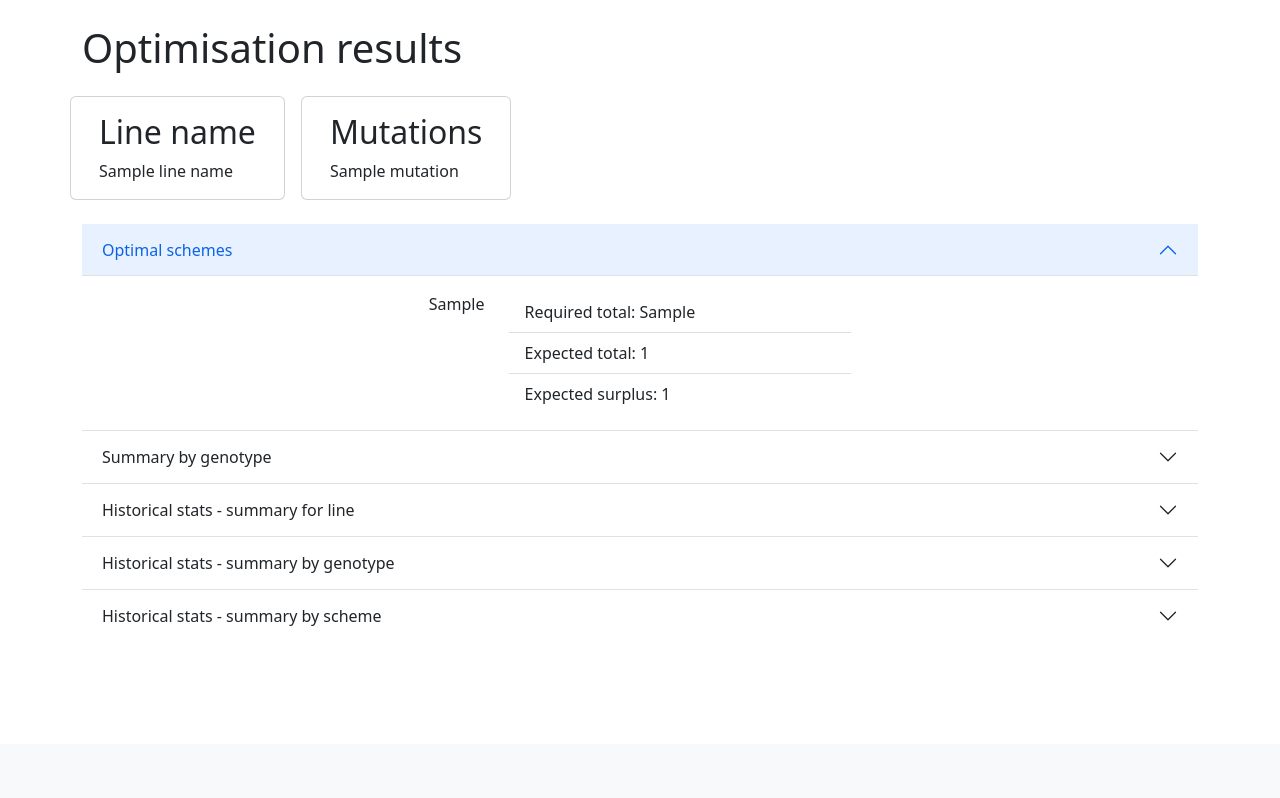
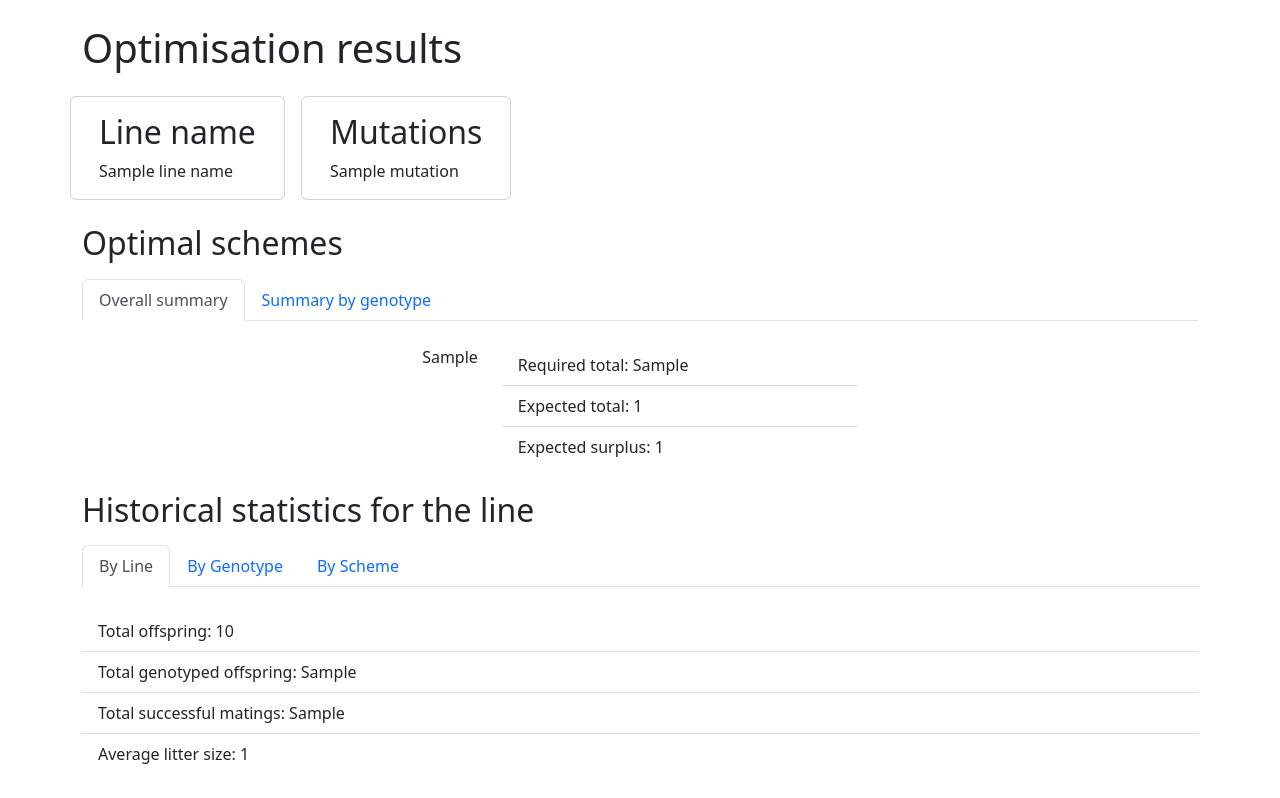
Before and after one commit to neuroinformatics-unit/OSCaR-web-app, a Django app: template oscar_web_app/templates/optimiser/result.html in a window 1280 px wide. Shown: the part 56-854 px from the top of the page. Before the commit the page ends 682 px from the top, so only its background shows below. Run offline with Django 5.2, Linux system fonts and the light colour scheme; the template is opened without the code that fills it: most values are stand-ins (such as "Sample title", 1, 10 or a date in 2020); some libraries are stand-ins or nearby versions.

Commit message:
use tabs rather than accordion

```diff
--- a/oscar_web_app/templates/optimiser/result.html
+++ b/oscar_web_app/templates/optimiser/result.html
@@ -17,22 +17,38 @@
       </div>
     </div>
   </div>
-  {% comment %} Collapsible sections for result tables and stats {% endcomment %}
-  <div class="accordion accordion-flush">
-    {% comment %} Optimal schemes summary {% endcomment %}
-    <div class="accordion-item">
-      <h2 class="accordion-header" id="optimal-schemes-heading">
-        <button class="accordion-button"
+  {% comment %} Tabs for the optimal schemes information {% endcomment %}
+  <h2 class="mb-3">Optimal schemes</h2>
+  <ul class="nav nav-tabs" role="tablist">
+    <li class="nav-item" role="presentation">
+      <button class="nav-link active"
+              id="scheme-summary-tab"
+              data-bs-toggle="tab"
+              data-bs-target="#scheme-summary-tab-pane"
               type="button"
-                data-bs-toggle="collapse"
-                data-bs-target="#optimal-schemes-collapse"
-                aria-expanded="true"
-                aria-controls="optimal-schemes-collapse">Optimal schemes</button>
-      </h2>
-      <div id="optimal-schemes-collapse"
-           class="accordion-collapse collapse show"
-           aria-labelledby="optimal-schemes-heading">
-        <div class="accordion-body row justify-content-center">
+              role="tab"
+              aria-controls="scheme-summary-tab-pane"
+              aria-selected="true">Overall summary</button>
+    </li>
+    <li class="nav-item" role="presentation">
+      <button class="nav-link"
+              id="scheme-genotype-tab"
+              data-bs-toggle="tab"
+              data-bs-target="#scheme-genotype-tab-pane"
+              type="button"
+              role="tab"
+              aria-controls="scheme-genotype-tab-pane"
+              aria-selected="false">Summary by genotype</button>
+    </li>
+  </ul>
+  <div class="tab-content">
+    {% comment %} Optimal scheme summary tab content {% endcomment %}
+    <div class="tab-pane fade show active"
+         id="scheme-summary-tab-pane"
+         role="tabpanel"
+         aria-labelledby="scheme-summary-tab"
+         tabindex="0">
+      <div class="row justify-content-center my-4">
         <div class="col-auto">{{ scheme_table | safe }}</div>
         <div class="col-md-4">
           <ul class="list-group list-group-flush">
@@ -43,80 +59,80 @@
         </div>
       </div>
     </div>
-    </div>
-    {% comment %} Summary by genotype {% endcomment %}
-    <div class="accordion-item">
-      <h2 class="accordion-header" id="genotype-summary-heading">
-        <button class="accordion-button collapsed"
-                type="button"
-                data-bs-toggle="collapse"
-                data-bs-target="#genotype-summary-collapse"
-                aria-expanded="false"
-                aria-controls="genotype-summary-collapse">Summary by genotype</button>
-      </h2>
-      <div id="genotype-summary-collapse"
-           class="accordion-collapse collapse"
-           aria-labelledby="genotype-summary-heading">
-        <div class="accordion-body row justify-content-center">
+    {% comment %} Optimal scheme genotype tab content {% endcomment %}
+    <div class="tab-pane fade"
+         id="scheme-genotype-tab-pane"
+         role="tabpanel"
+         aria-labelledby="scheme-genotype-tab"
+         tabindex="0">
+      <div class="row justify-content-center my-4">
         <div class="col-md-8 table-responsive">{{ surplus_genotype_table | safe }}</div>
       </div>
     </div>
-    </div>
-    {% comment %} Historical stats - summary for line {% endcomment %}
-    <div class="accordion-item">
-      <h2 class="accordion-header" id="historical-stats-line-heading">
-        <button class="accordion-button collapsed"
+    {% comment %} Tabs for the historical statistics information {% endcomment %}
+    <h2 class="mb-3">Historical statistics for the line</h2>
+    <ul class="nav nav-tabs" role="tablist">
+      <li class="nav-item" role="presentation">
+        <button class="nav-link active"
+                id="stats-line-tab"
+                data-bs-toggle="tab"
+                data-bs-target="#stats-line-tab-pane"
                 type="button"
-                data-bs-toggle="collapse"
-                data-bs-target="#historical-stats-line-collapse"
-                aria-expanded="false"
-                aria-controls="historical-stats-line-collapse">Historical stats - summary for line</button>
-      </h2>
-      <div id="historical-stats-line-collapse"
-           class="accordion-collapse collapse"
-           aria-labelledby="historical-stats-line-heading">
-        <div class="accordion-body">
-          <ul class="list-group list-group-flush">
+                role="tab"
+                aria-controls="stats-line-tab-pane"
+                aria-selected="true">By Line</button>
+      </li>
+      <li class="nav-item" role="presentation">
+        <button class="nav-link"
+                id="stats-genotype-tab"
+                data-bs-toggle="tab"
+                data-bs-target="#stats-genotype-tab-pane"
+                type="button"
+                role="tab"
+                aria-controls="stats-genotype-tab-pane"
+                aria-selected="false">By Genotype</button>
+      </li>
+      <li class="nav-item" role="presentation">
+        <button class="nav-link"
+                id="stats-scheme-tab"
+                data-bs-toggle="tab"
+                data-bs-target="#stats-scheme-tab-pane"
+                type="button"
+                role="tab"
+                aria-controls="stats-scheme-tab-pane"
+                aria-selected="false">By Scheme</button>
+      </li>
+    </ul>
+    <div class="tab-content">
+      {% comment %} Historical stats by line tab content {% endcomment %}
+      <div class="tab-pane fade show active"
+           id="stats-line-tab-pane"
+           role="tabpanel"
+           aria-labelledby="stats-line-tab"
+           tabindex="0">
+        <ul class="list-group list-group-flush my-4">
           <li class="list-group-item">Total offspring: {{ stats_total_n }}</li>
           <li class="list-group-item">Total genotyped offspring: {{ stats_genotyped_n }}</li>
           <li class="list-group-item">Total successful matings: {{ stats_matings_n }}</li>
           <li class="list-group-item">Average litter size: {{ stats_litter_size }}</li>
         </ul>
       </div>
+      {% comment %} Historical stats by genotype tab content {% endcomment %}
+      <div class="tab-pane fade"
+           id="stats-genotype-tab-pane"
+           role="tabpanel"
+           aria-labelledby="stats-genotype-tab"
+           tabindex="0">
+        <row class="row justify-content-center my-4">
+        <div class="col-md-8 table-responsive">{{ stats_genotype_table | safe }}</div>
+        </row>
       </div>
-    </div>
-    {% comment %} Historical stats - summary by genotype {% endcomment %}
-    <div class="accordion-item">
-      <h2 class="accordion-header" id="historical-stats-genotype-heading">
-        <button class="accordion-button collapsed"
-                type="button"
-                data-bs-toggle="collapse"
-                data-bs-target="#historical-stats-genotype-collapse"
-                aria-expanded="false"
-                aria-controls="historical-stats-genotype-collapse">Historical stats - summary by genotype</button>
-      </h2>
-      <div id="historical-stats-genotype-collapse"
-           class="accordion-collapse collapse"
-           aria-labelledby="historical-stats-genotype-heading">
-        <div class="accordion-body row justify-content-center">
-          <div class="col-md-8 table-responsive">{{ stats_genotype_table | safe }}</div>
-        </div>
-      </div>
-    </div>
-    {% comment %} Historical stats - summary by scheme {% endcomment %}
-    <div class="accordion-item">
-      <h2 class="accordion-header" id="historical-stats-scheme-heading">
-        <button class="accordion-button collapsed"
-                type="button"
-                data-bs-toggle="collapse"
-                data-bs-target="#historical-stats-scheme-collapse"
-                aria-expanded="false"
-                aria-controls="historical-stats-scheme-collapse">Historical stats - summary by scheme</button>
-      </h2>
-      <div id="historical-stats-scheme-collapse"
-           class="accordion-collapse collapse"
-           aria-labelledby="historical-stats-scheme-heading">
-        <div class="accordion-body justify-content-center">
+      {% comment %} Historical stats by scheme tab content {% endcomment %}
+      <div class="tab-pane fade"
+           id="stats-scheme-tab-pane"
+           role="tabpanel"
+           aria-labelledby="stats-scheme-tab"
+           tabindex="0">
         <h3 class="my-4">Overall stats per scheme</h3>
         <div class="table-responsive">{{ stats_scheme_summary_table | safe }}</div>
         <h3 class="my-4">Number of offspring per scheme</h3>
@@ -126,5 +142,4 @@
       </div>
     </div>
   </div>
-  </div>
 {% endblock content %}
```
Lines whose indentation alone changed are shown as unchanged.
